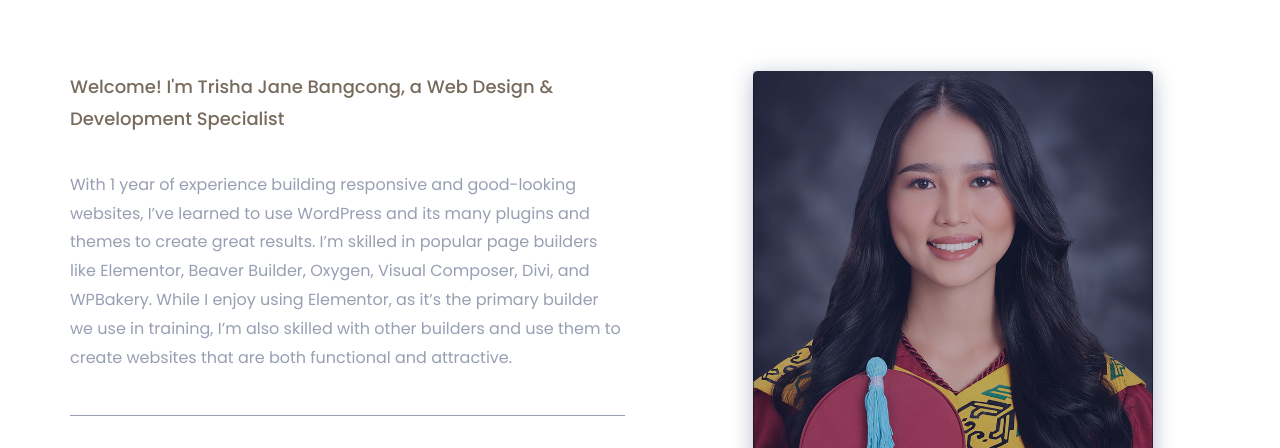
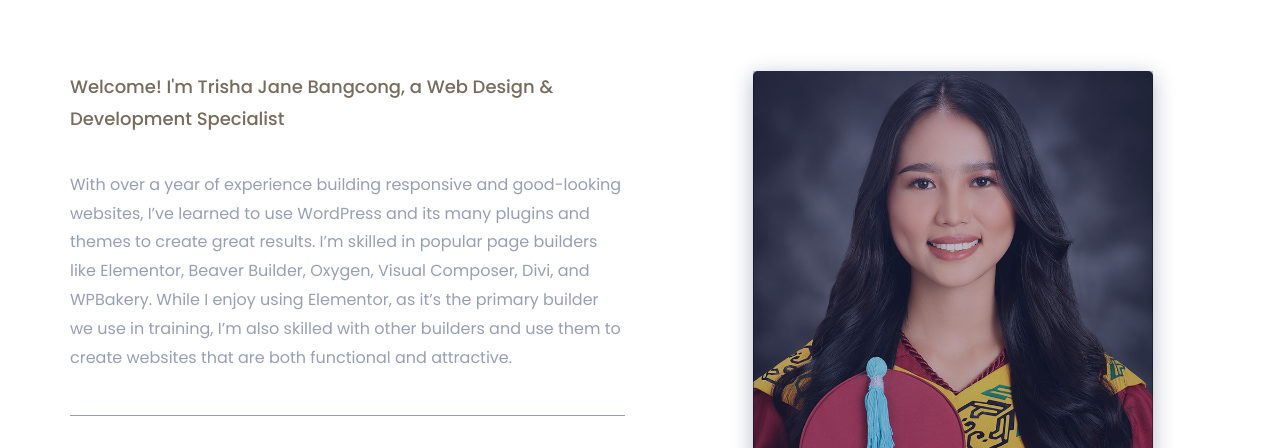
Before and after one commit to trishajane03/Personal-Portfolio, a plain HTML site: page index.html in a window 1280 px wide. Shown: the part 1080-1528 px from the top of the page. Drawn offline with nearby package versions, Linux system fonts and the light colour scheme.

Commit message:
Update index.html

```diff
--- a/index.html
+++ b/index.html
@@ -174,7 +174,7 @@
 									Design & Development Specialist
 								</h3>
 								<p>
-									With 1 year of experience building responsive and good-looking websites, I’ve learned to use WordPress and its many plugins and themes to create great results. I’m skilled in popular page builders like Elementor, Beaver Builder, Oxygen, Visual Composer, Divi, and WPBakery. While I enjoy using Elementor, as it’s the primary builder we use in training, I’m also skilled with other builders and use them to create websites that are both functional and attractive.
+									With over a year of experience building responsive and good-looking websites, I’ve learned to use WordPress and its many plugins and themes to create great results. I’m skilled in popular page builders like Elementor, Beaver Builder, Oxygen, Visual Composer, Divi, and WPBakery. While I enjoy using Elementor, as it’s the primary builder we use in training, I’m also skilled with other builders and use them to create websites that are both functional and attractive.
 								<div class="row">
 									<div class="col-sm-4">
 										<div class="single-about-add-info">
```
